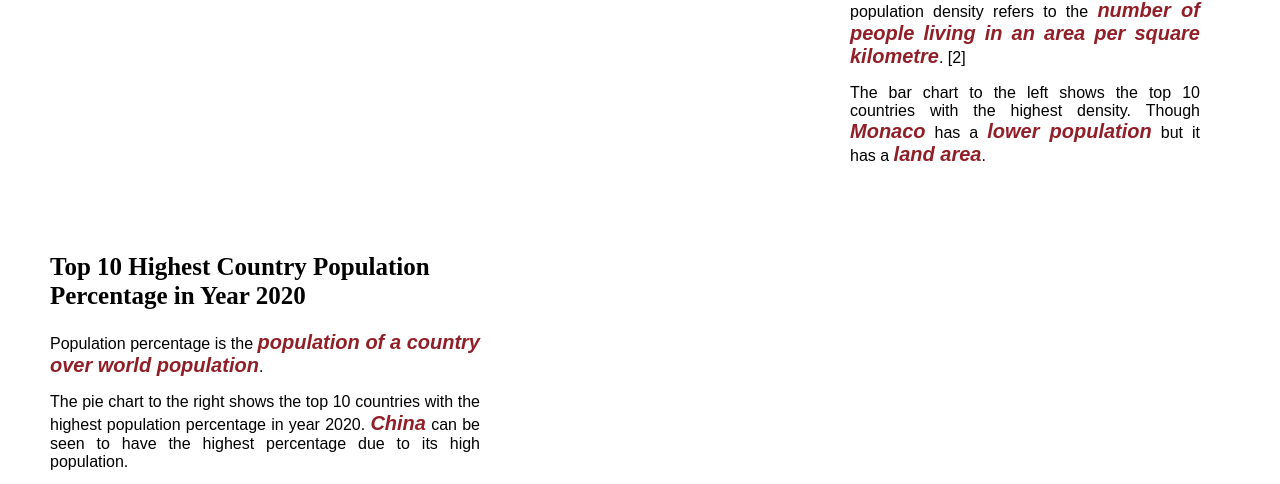
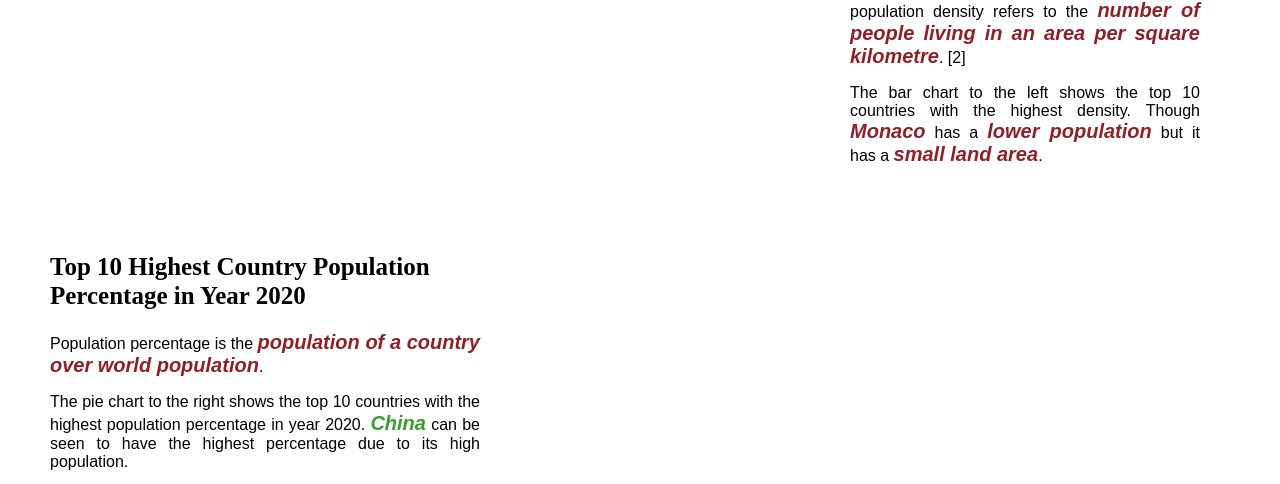
Before and after one commit to jeeannt/FIT3179, a plain HTML site: page index.html in a window 1280 px wide. Shown: the part 929-1413 px from the top of the page. Drawn offline with nearby package versions, Linux system fonts and the light colour scheme; a script that the page names is missing.

Commit message:
Update index.html

```diff
--- a/index.html
+++ b/index.html
@@ -94,7 +94,7 @@
               kilometre</strong>. [2]</p>
           <p style="text-align: justify;">
             The bar chart to the left shows the top 10 countries with the highest
-            density. Though <strong>Monaco</strong> has a <strong>lower population</strong> but it has a <strong>land
+            density. Though <strong>Monaco</strong> has a <strong>lower population</strong> but it has a <strong>small land
               area</strong>.
           </p>
         </div>
@@ -112,7 +112,7 @@
           </p>
           <p style="text-align: justify; padding-right: 50px;">
             The pie chart to the right shows the top 10 countries with the highest
-            population percentage in year 2020. <strong>China</strong> can be seen to have the highest percentage
+            population percentage in year 2020. <strong style="color: #33a02c">China</strong> can be seen to have the highest percentage
             due to its high population.
           </p>
           <p style="font-style: italic; font-size:small"> The 'Country' legend on the side can be used to highlight the
```
